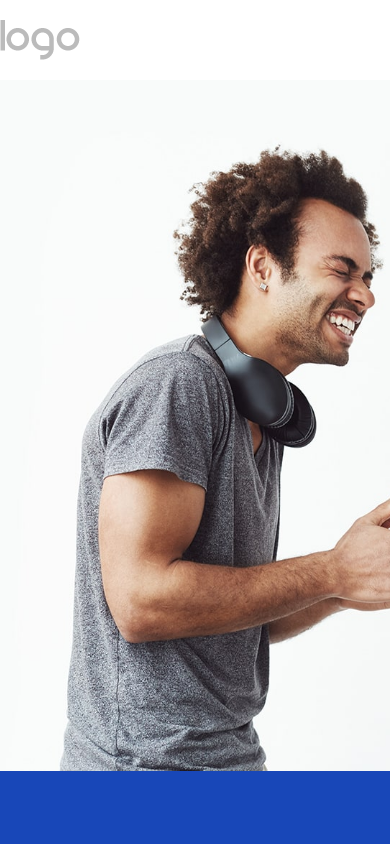
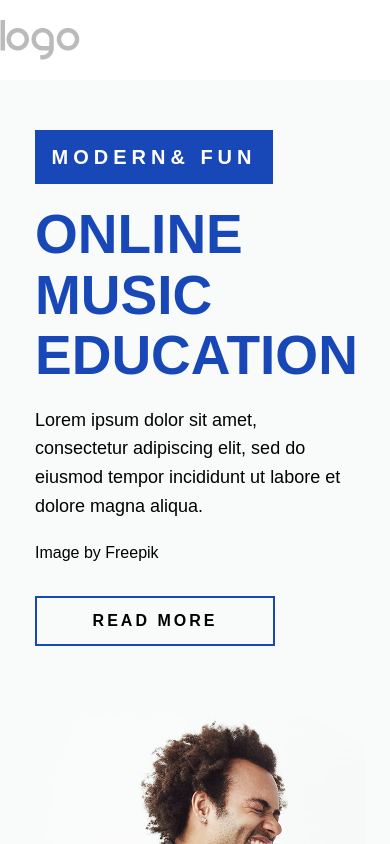
Before and after one commit to jihunv8/publishing-prac--music-edu, a React (Create React App) app: page / in a window 390 px wide. Shown: the top 844 px of the page. Built offline with nearby package versions, Linux system fonts and the light colour scheme; a web font is replaced by a local one.

Commit message:
[add] Home => Section1 컴포넌트 반응형 적용

```diff
--- a/public/index.html
+++ b/public/index.html
@@ -5,6 +5,7 @@
     <link rel="icon" href="%PUBLIC_URL%/favicon.ico" />
     <link rel="stylesheet" href="https://use.typekit.net/jgl0xnt.css" />
     <meta name="description" content="Web site created using create-react-app" />
+    <meta name="viewport" content="width=device-width, initial-scale=1.0" />
     <title>React App</title>
   </head>
   <body>
--- a/src/components/home/common-styled/ReadMoreButton.styled.js
+++ b/src/components/home/common-styled/ReadMoreButton.styled.js
@@ -1,7 +1,7 @@
 import styled from 'styled-components';
 
 const ReadMoreButton = styled.button`
-  width: 238px;
+  width: 240px;
   height: 50px;
   display: flex;
   justify-content: center;
--- a/src/components/home/section1/Contents.jsx
+++ b/src/components/home/section1/Contents.jsx
@@ -1,10 +1,12 @@
 import styled from 'styled-components';
+import { screenLarge, screenMiddle, screenSmall, screenXSmall } from '../../../global-style/style-util/mediaSize';
 
 import _ReadMoreButton from '../common-styled/ReadMoreButton.styled';
 
 function Contents() {
   return (
     <ContentsWrapper>
+      <ContentsContainer>
         <SubTitle>MODERN&#38; FUN</SubTitle>
         <Title>ONLINE MUSIC EDUCATION</Title>
         <Text>
@@ -13,6 +15,7 @@ function Contents() {
         </Text>
         <ImageSource>Image by Freepik</ImageSource>
         <ReadMoreButton>READ MORE</ReadMoreButton>
+      </ContentsContainer>
     </ContentsWrapper>
   );
 }
@@ -20,25 +23,49 @@ function Contents() {
 export default Contents;
 
 const ContentsWrapper = styled.div`
+  flex-grow: 53;
+  flex-basis: 0;
+
+  @media screen and (max-width: ${screenMiddle}) {
+    flex-grow: 45;
+  }
+`;
+
+const ContentsContainer = styled.div`
+  height: 100%;
   padding: 30px 50px 30px 25px;
   display: flex;
   flex-direction: column;
   justify-content: center;
-  flex-grow: 53;
-  flex-basis: 0;
+
+  @media screen and (max-width: ${screenLarge}) {
+    padding-left: 15px;
+    padding-right: 30px;
+  }
+
+  @media screen and (max-width: ${screenMiddle}) {
+    padding-top: 50px;
+    padding-bottom: 50px;
+  }
+
+  @media screen and (max-width: ${screenSmall}) {
+    padding-left: 10px;
+    padding-right: 10px;
+    padding-bottom: 30px;
+  }
 `;
 
 const SubTitle = styled.div`
   width: 238px;
   height: 54px;
   background-color: #1847b8;
-  color: #fff;
-  letter-spacing: 0.3125rem;
   display: flex;
   justify-content: center;
   align-items: center;
+  color: #fff;
   font-size: 1.25rem;
   font-weight: bold;
+  letter-spacing: 0.3125rem;
 `;
 
 const Title = styled.h2`
@@ -47,11 +74,27 @@ const Title = styled.h2`
   font-weight: bold;
   font-family: roboto-condensed, sans-serif;
   line-height: 110%;
-  margin-top: 18px;
+  margin-top: 20px;
+
+  @media screen and (max-width: ${screenLarge}) {
+    font-size: 3.625rem;
+  }
+
+  @media screen and (max-width: ${screenMiddle}) {
+    font-size: 2.75rem;
+  }
+
+  @media screen and (max-width: ${screenSmall}) {
+    font-size: 4.25rem;
+  }
+
+  @media screen and (max-width: ${screenXSmall}) {
+    font-size: 3.4375rem;
+  }
 `;
 
 const Text = styled.p`
-  margin-top: 23px;
+  margin-top: 20px;
   line-height: 160%;
   font-size: 1.125rem;
 `;
--- a/src/components/home/section1/Section1.jsx
+++ b/src/components/home/section1/Section1.jsx
@@ -1,5 +1,15 @@
 import styled from 'styled-components';
-import { contentsAreaXLarge } from '../../../global-style/style-util/mediaSize';
+import {
+  contentsAreaXLarge,
+  contentsAreaLarge,
+  contentsAreaMiddle,
+  contentsAreaSmall,
+  contentsAreaXSmall,
+  screenLarge,
+  screenMiddle,
+  screenSmall,
+  screenXSmall,
+} from '../../../global-style/style-util/mediaSize';
 
 import Contents from './Contents';
 
@@ -25,13 +35,55 @@ const Section1Wrapper = styled.section`
 
 const ContentsArea = styled.div`
   width: ${contentsAreaXLarge};
+  height: 691px;
   margin: 0 auto;
   display: flex;
+
+  @media screen and (max-width: ${screenLarge}) {
+    width: ${contentsAreaLarge};
+    height: 570px;
+  }
+
+  @media screen and (max-width: ${screenMiddle}) {
+    width: ${contentsAreaMiddle};
+    height: 535px;
+  }
+
+  @media screen and (max-width: ${screenSmall}) {
+    width: ${contentsAreaSmall};
+    height: 1194px;
+    flex-direction: column;
+  }
+
+  @media screen and (max-width: ${screenXSmall}) {
+    width: ${contentsAreaXSmall};
+    height: 1078px;
+  }
+`;
+
+const ImageContainer = styled.div`
+  flex-grow: 47;
+  flex-basis: 0;
+
+  @media screen and (max-width: ${screenMiddle}) {
+    flex-grow: 55;
+  }
+
+  @media screen and (max-width: ${screenSmall}) {
+    order: 1;
+  }
 `;
 
 const Image = styled.div`
-  height: 691px;
   background: url(${image}) no-repeat center / cover;
   flex-grow: 47;
-  flex-basis: 0px;
+  flex-basis: 0;
+
+  @media screen and (max-width: ${screenMiddle}) {
+    flex-grow: 55;
+  }
+
+  @media screen and (max-width: ${screenSmall}) {
+    order: 1;
+  }
 `;
```
Lines whose indentation alone changed are shown as unchanged.
